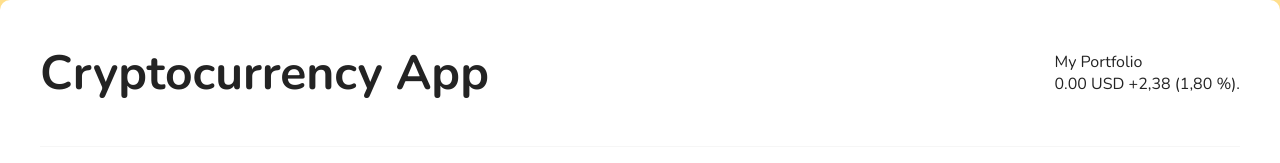
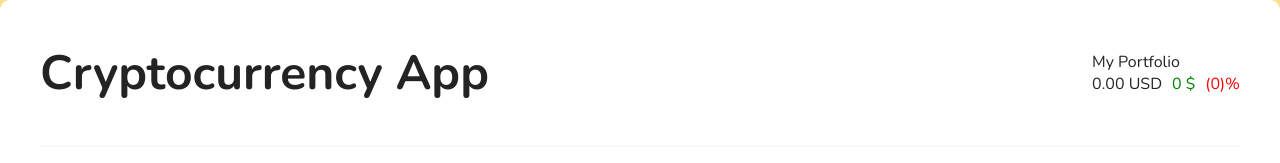
Before and after one commit to lustojc/test-cryptoApp, a React (Create React App) app: page / in a window 1280 px wide. Shown: the top 163 px of the page. Built offline with nearby package versions, Linux system fonts and the light colour scheme; no server answers.

Commit message:
added current porfolio price and display it in header

```diff
--- a/src/App.tsx
+++ b/src/App.tsx
@@ -18,13 +18,13 @@ function App() {
 
   const dispatch = useAppDispatch();
 
+  const lastCoinIndex = currentPage * coinsPerPage;
+  const firstCoinIndex = lastCoinIndex - coinsPerPage;
+  const currentCoins = allCoins.slice(firstCoinIndex, lastCoinIndex);
+
   useEffect(() => {
     dispatch(fetchCoins());
   }, []);
-
-  const lastCoinIndex = currentPage * coinsPerPage;
-  const firstCoinIndex = lastCoinIndex - coinsPerPage;
-  const currentCoins = allCoins.slice(firstCoinIndex, lastCoinIndex);
 
   const paginate = (pageNumber: number) => {
     setCurrentPage(pageNumber);
--- a/src/components/CryptoBlock/index.tsx
+++ b/src/components/CryptoBlock/index.tsx
@@ -1,8 +1,10 @@
+import { useEffect } from 'react';
+
 import { v4 as uuidv4 } from 'uuid';
 
-import { useAppDispatch } from '../../hooks/hooks';
+import { useAppDispatch, useAppSelector } from '../../hooks/hooks';
 
-import { addItems } from '../../redux/slices/portfolioSlice';
+import { addItems, getCurrentPrice } from '../../redux/slices/portfolioSlice';
 
 interface props {
   currentCoins: Array<Crypto>;
@@ -22,6 +24,9 @@ interface Crypto {
 export default function CryptoBlock({ currentCoins }: props) {
   const dispatch = useAppDispatch();
 
+  const allCoins = useAppSelector((state) => state.coinSlice.coins);
+  const items = useAppSelector((state) => state.portfolioSlice.items);
+
   const onClickAdd = (id: number, title: string, price: number) => {
     const amount = prompt('How many coins do you want to add to your portfolio?');
     const item = {
@@ -30,9 +35,35 @@ export default function CryptoBlock({ currentCoins }: props) {
       price,
       amount,
     };
-    localStorage.setItem('coins', JSON.stringify(item));
     dispatch(addItems(item));
   };
+
+  const totalPorfolioPrice = (allCoins: any, items: any) => {
+    const itemIds = items.map((el: any) => el.id);
+
+    let coinsArr = [];
+    for (let i = 0; i < itemIds.length; i++) {
+      const a = allCoins.find((obj: { rank: any }) => +obj.rank === itemIds[i]);
+      let item = {};
+      let count = [];
+      for (let j = 0; j < items.length; j++) {
+        const element = items[j];
+        count.push(element.count);
+      }
+      item = {
+        id: +a?.rank,
+        title: a?.name,
+        count: +count[i],
+        price: +a?.priceUsd,
+      };
+      coinsArr.push(item);
+    }
+    return coinsArr;
+  };
+
+  useEffect(() => {
+    dispatch(getCurrentPrice(totalPorfolioPrice(allCoins, items)));
+  }, [allCoins, items]);
 
   return (
     <div className="crypto-block-wrapper">
--- a/src/components/Header.tsx
+++ b/src/components/Header.tsx
@@ -8,7 +8,16 @@ export default function Header() {
   const [modalActive, setModalActive] = useState<boolean>(false);
 
   const price = useAppSelector((state) => state.portfolioSlice.totalPrice.toFixed(2));
+
+  const currentPrice = useAppSelector((state) =>
+    state.portfolioSlice.currentPortfolioPrice.toFixed(2),
+  );
+
   const items = useAppSelector((state) => state.portfolioSlice.items);
+
+  const priceDiff = parseFloat((+price - +currentPrice).toFixed(2));
+
+  const percentDiff = +(100 - (+currentPrice * 100) / +price).toFixed(3) || 0;
 
   const isMounted = useRef(false);
 
@@ -30,7 +39,21 @@ export default function Header() {
         </div>
         <div className="header__portfolio" onClick={() => setModalActive(true)}>
           <div>My Portfolio</div>
-          <div>{price} USD +2,38 (1,80 %).</div>
+          <div style={{ display: 'flex' }}>
+            <div style={{ marginRight: '10px' }}>{price} USD </div>
+            <div style={priceDiff >= 0 ? { color: 'green' } : { color: 'red' }}>
+              {priceDiff > 0 ? '+' : ''}
+              {priceDiff} $
+            </div>
+            <div
+              style={
+                +percentDiff > 0
+                  ? { color: 'green', marginLeft: '10px' }
+                  : { color: 'red', marginLeft: '10px' }
+              }>
+              ({percentDiff})%
+            </div>
+          </div>
         </div>
         {modalActive && <Modal setModalActive={setModalActive} />}
       </div>
--- a/src/redux/slices/coinSlice.ts
+++ b/src/redux/slices/coinSlice.ts
@@ -41,6 +41,6 @@ export const coinSlice = createSlice({
   },
 });
 
-export const {} = coinSlice.actions;
+export const { setItems } = coinSlice.actions;
 
 export default coinSlice.reducer;
--- a/src/redux/slices/portfolioSlice.ts
+++ b/src/redux/slices/portfolioSlice.ts
@@ -1,17 +1,20 @@
+import { getPortfolioFromLS } from './../../utils/getPortfolioFromLS';
 import { createSlice } from '@reduxjs/toolkit';
+
 import { calcTotalPrice } from '../../utils/calcTotalPrice';
-import { getPortfolioFromLS } from '../../utils/getPortfolioFromLS';
 
 export interface items {
   items: any[];
   totalPrice: number;
+  currentPortfolioPrice: number;
 }
 
 const { items, totalPrice } = getPortfolioFromLS();
 
 const initialState: items = {
+  totalPrice,
   items,
-  totalPrice,
+  currentPortfolioPrice: 0,
 };
 
 export const portfolioSlice = createSlice({
@@ -33,6 +36,10 @@ export const portfolioSlice = createSlice({
       state.totalPrice = calcTotalPrice(state.items);
     },
 
+    getCurrentPrice(state, action) {
+      state.currentPortfolioPrice = calcTotalPrice(action.payload);
+    },
+
     removeItem(state, action) {
       state.items = state.items.filter((obj: { id: number }) => obj.id !== action.payload.id);
       if (state.totalPrice >= 0) {
@@ -44,6 +51,6 @@ export const portfolioSlice = createSlice({
   },
 });
 
-export const { addItems, removeItem } = portfolioSlice.actions;
+export const { addItems, removeItem, getCurrentPrice } = portfolioSlice.actions;
 
 export default portfolioSlice.reducer;
--- a/src/utils/calcTotalPrice.ts
+++ b/src/utils/calcTotalPrice.ts
@@ -1,4 +1,4 @@
-interface coinObj {
+export interface coinObj {
   count: number;
   price: number;
   tittle: string;
```
